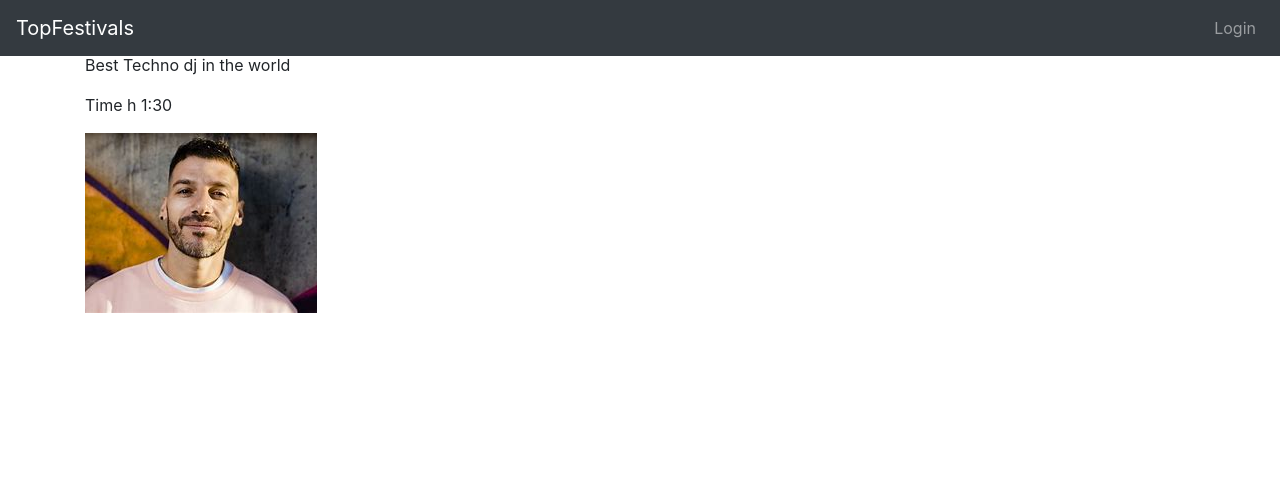
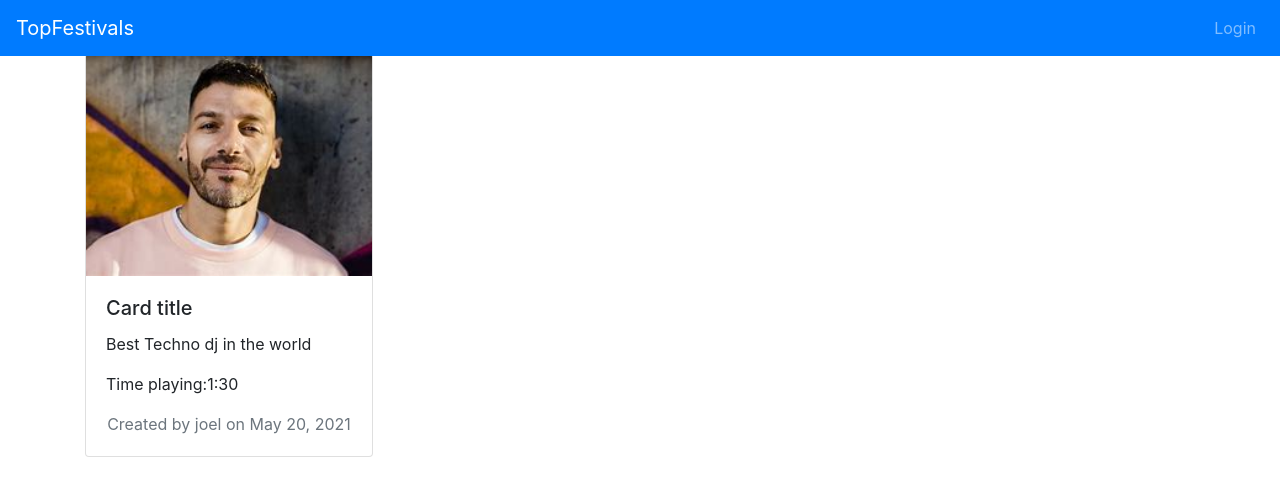
Before and after one commit to dandmase/webproject, a Django app: page /topfestivals/festivals/1/artists/1 in a window 1280 px wide. Shown: the top 496 px of the page. Run offline with Django 3.2, Linux system fonts and the light colour scheme; data comes from the database, SQL or seed files in the repository; both versions use the stored data as it was after the commit; some libraries are stand-ins or nearby versions.

Commit message:
Changing artist profile html templates

```diff
--- a/topfestivals/models.py
+++ b/topfestivals/models.py
@@ -6,15 +6,15 @@ from datetime import date
 
 class Festival(models.Model):
     name = models.CharField(max_length=120)
-    street = models.CharField(max_length=120, blank=True, null=True)
-    number = models.IntegerField(blank=True, null=True)
-    city = models.CharField(max_length=120, blank=True, null=True)
-    zipCode = models.CharField(max_length=120, blank=True, null=True)
-    stateOrProvince = models.CharField(max_length=120, blank=True, null=True)
-    country = models.CharField(max_length=120, blank=True, null=True)
-    telephone = models.CharField(max_length=120, blank=True, null=True)
+    street = models.CharField(max_length=120)
+    number = models.IntegerField(null=True)
+    city = models.CharField(max_length=120, null=True)
+    zipCode = models.CharField(max_length=120,  null=True)
+    stateOrProvince = models.CharField(max_length=120,  null=True)
+    country = models.CharField(max_length=120,  null=True)
+    telephone = models.CharField(max_length=120,  null=True)
     url = models.URLField(blank=True, null=True)
-    image = models.ImageField(upload_to="topfestivals", blank=True, null=True)
+    image = models.ImageField(upload_to="topfestivals", null=True)
     user = models.ForeignKey(User, default=1, on_delete=models.CASCADE)
     date = models.DateField(default=date.today)
 
@@ -35,12 +35,12 @@ class Festival(models.Model):
 
 class Artist(models.Model):
     name = models.CharField(max_length=120)
-    description = models.TextField(blank=True, null=True)
-    age = models.CharField(max_length=120, blank=True, null=True)
-    time = models.CharField(max_length=120, blank=True, null=True)
+    description = models.TextField( null=True)
+    age = models.CharField(max_length=120,  null=True)
+    time = models.CharField(max_length=120,  null=True)
     user = models.ForeignKey(User, default=1, on_delete=models.CASCADE)
     date = models.DateField(default=date.today)
-    image = models.ImageField(upload_to="topfestivals", blank=True, null=True)
+    image = models.ImageField(upload_to="topfestivals",  null=True)
     festival = models.ForeignKey(Festival, null=True, related_name='artists', on_delete=models.CASCADE)
 
     def __unicode__(self):
--- a/topfestivals/templates/topfestivals/artist_detail.html
+++ b/topfestivals/templates/topfestivals/artist_detail.html
@@ -6,29 +6,24 @@
 <div class="row">
   <h4 class="col"><a href="{% url 'topfestivals:festival_detail' artist.festival.id %}">{{ artist.festival.name }}</a> > {{ artist.name }}</h4>
 </div>
-
-<div class="row">
-  <div class="col-sm-9">
-    {% if artist.description %}<p>{{ artist.description }}</p>{% endif %}
-    {% if artist.time %}<p>Time h {{ artist.time }}</p>{% endif %}
-  </div>
-  <div class="col-sm-3 mb-5">
+<div class="card" style="width: 18rem;">
+  <img class="card-img-top" src="{{ artist.image.url }}" alt="Card image cap">
+  <div class="card-body">
+    <h5 class="card-title">Card title</h5>
+        <p class="card-text">{{ artist.description }}</p>
+        <p class="card-text">Time playing:{{ artist.time }}</p>
       {% if user == festival.user or user.is_superuser %}
          <a class="btn btn-primary" href="{% url 'topfestivals:artist_edit' artist.festival.id artist.id %}">Edit</a>
       {% endif %}
- </div>
-</div>
-{% if artist.image %}
-    <div class="row">
-    <div class="col">
-        <img class="img-fluid" src="{{ artist.image.url }}"/>
+      <div class="text-muted text-center">
+    Created by {{ artist.user }} on {{ artist.date }}
     </div>
   </div>
-{% endif %}
+</div>
+</div>
+
 {% endblock %}
 
 {% block footer %}
-  <div class="text-muted text-center">
-    Created by {{ artist.user }} on {{ artist.date }}
-  </div>
+
 {% endblock %}
--- a/topfestivals/templates/topfestivals/base.html
+++ b/topfestivals/templates/topfestivals/base.html
@@ -17,7 +17,7 @@
 
 {% block header %}
 
-<nav class="navbar navbar-expand-md navbar-dark fixed-top bg-dark">
+<nav class="navbar navbar-expand-md navbar-dark fixed-top bg-primary">
   <a class="navbar-brand" href="{% url 'topfestivals:festival_list' %}">TopFestivals <span class="sr-only">(current)</span></a>
   <button class="navbar-toggler" type="button" data-toggle="collapse" data-target="#navbarsExampleDefault"
           aria-controls="navbarsExampleDefault" aria-expanded="false" aria-label="Toggle navigation">
```
Also changed, not shown: db.sqlite3.
